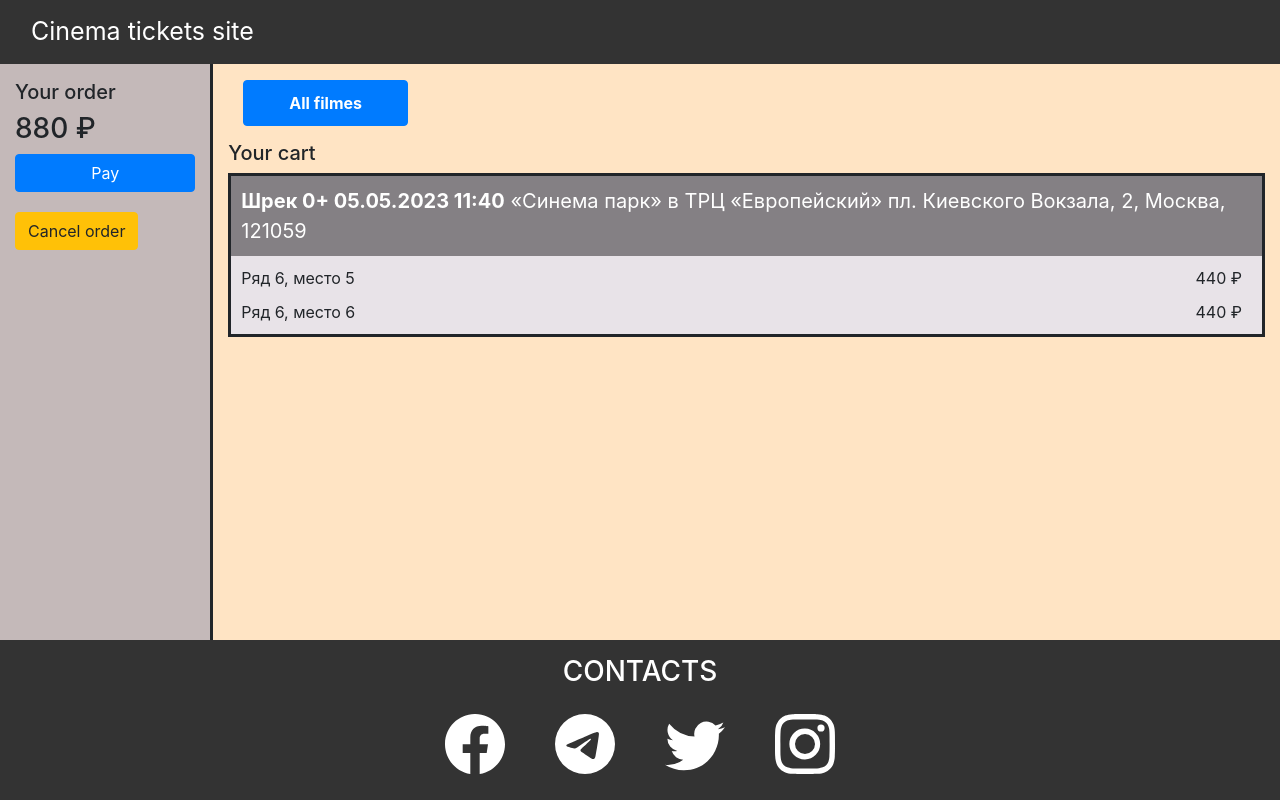
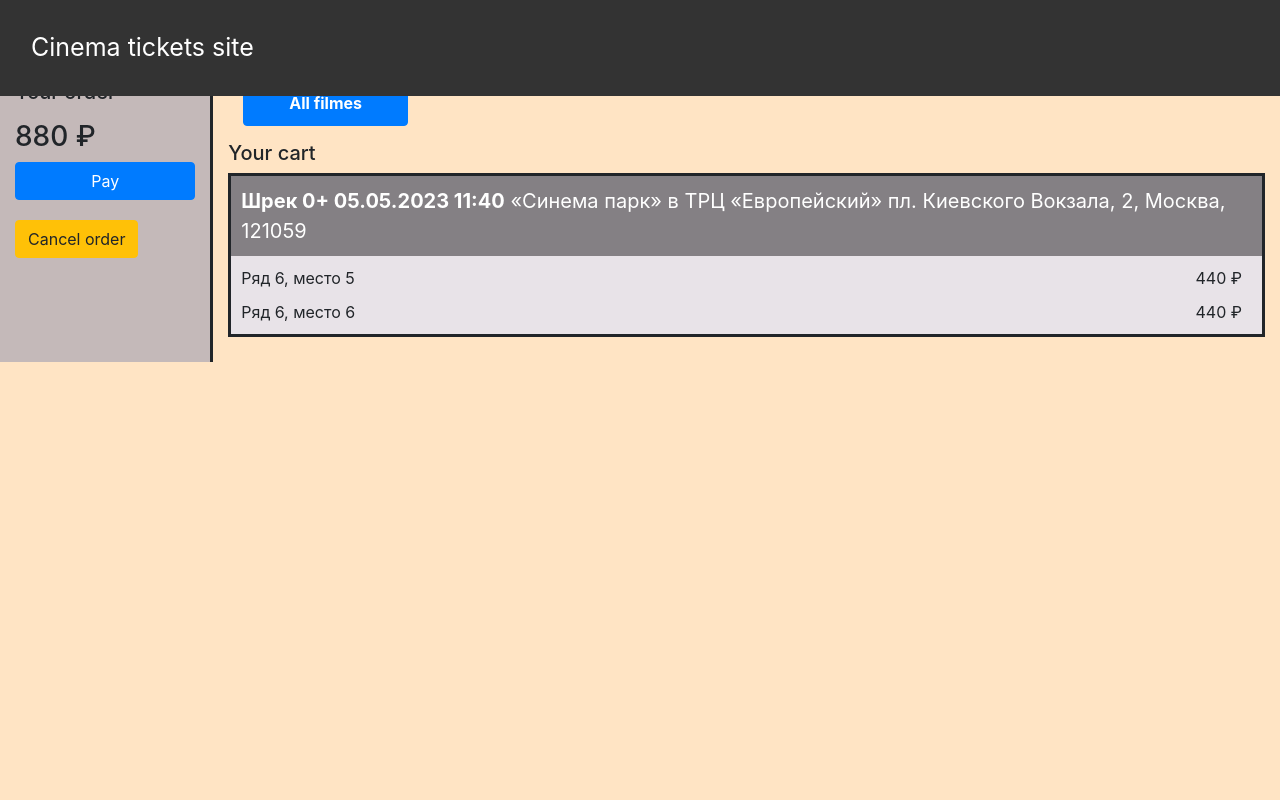
Before and after one commit to IlyaKyazimov/cinema_tickets, an Angular app in the folder front-end/: page /cart in a window 1280 px wide. Shown: the top 800 px of the page. Built offline with nearby package versions, Linux system fonts and the light colour scheme.

Commit message:
make changes for common styles

```diff
--- a/front-end/src/styles.css
+++ b/front-end/src/styles.css
@@ -9,27 +9,32 @@ body {
 }
 
 .wrapper {
+    min-height: 100%;
     display: flex;
     flex-direction: column;
-    height: 100%;
 }
 
-.main-content {
-    flex: 1 0 auto;
-}
-
-.footer {
-    flex: 0 0 auto;
+footer {
+    /* background-color: #37bc8c; */
+    background-color: #333;
+    color: white;
+    height: 10rem;
 }
 
 .navbar-brand {
     font-size: 25px;
 }
 
+header {
+    height: 6rem;
+    background-color: #333;
+}
+
 .navbar {
     background-color: #333;
     color: white;
     top: 0;
+    height: 6rem;
     width: 100%;
 }
 
@@ -119,8 +124,8 @@ body {
     color: black;
 }
 
-.filter h3 {
-    margin-top: 70px;
+aside h3 {
+    margin-top: 1rem;
 }
 
 .variants {
@@ -130,38 +135,14 @@ body {
     margin-bottom: 10px;
 }
 
-.col-sm-10 {
+.main-content {
     background-color: bisque;
-    min-height: 80vh;
+    min-height: 100vh;
 }
 
 aside {
     background-color: rgb(196, 185, 185);
     border-right: solid 0.2rem;
-}
-
-.movies-date {
-    margin-bottom: 2rem;
-    margin-top: 70px;
-}
-
-.movie-item {
-    margin-bottom: 30px;
-}
-
-img {
-    min-height: 225px;
-    border-radius: 2rem;
-    border: solid;
-}
-
-footer {
-    /* background-color: #37bc8c; */
-    background-color: #333;
-    color: white;
-    height: auto;
-    width: 100%;
-    min-height: 10rem;
 }
 
 footer h3 {
```
